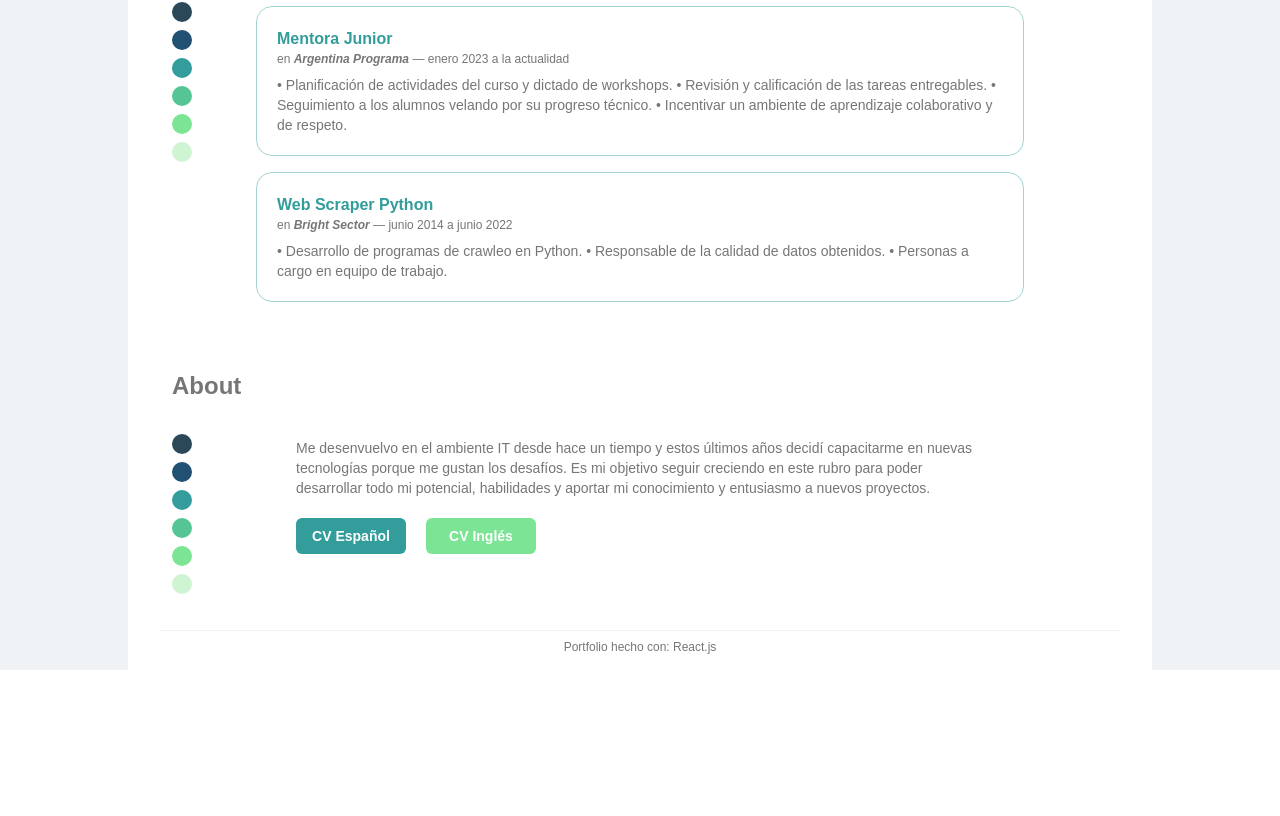
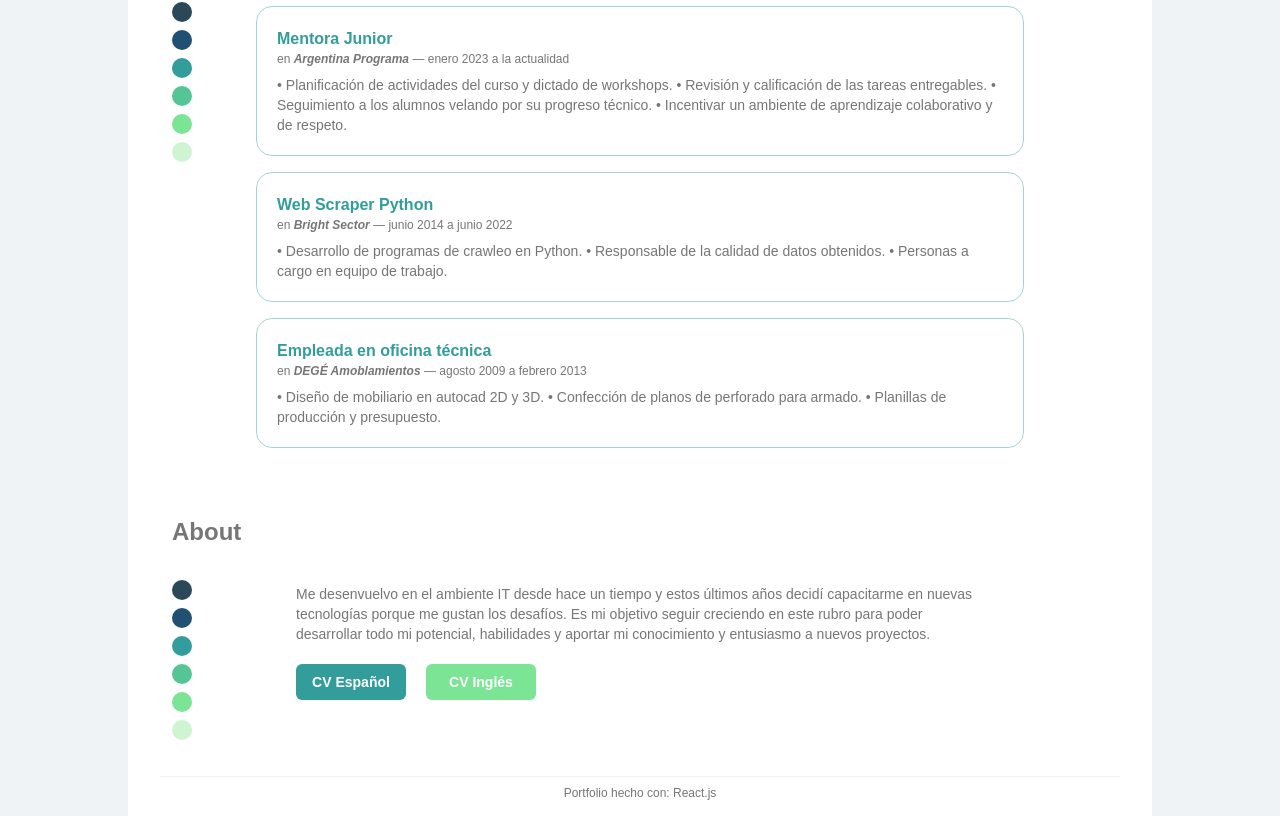
Before and after one commit to eugeniarossanigo/portfolio-eugenia-rossanigo, a React (Vite) app: page / in a window 1280 px wide. Shown: the part 1454-2270 px from the top of the page. Before the commit the page ends 2124 px from the top, so only its background shows below. Built offline with nearby package versions, Linux system fonts and the light colour scheme.

Commit message:
data added

```diff
--- a/src/data/jobs.js
+++ b/src/data/jobs.js
@@ -15,4 +15,12 @@ export const jobs = [
     "company": "Bright Sector",
     "description": "• Desarrollo de programas de crawleo en Python. • Responsable de la calidad de datos obtenidos. • Personas a cargo en equipo de trabajo."
   },
+  {
+    "id": 3,
+    "title": "Empleada en oficina técnica",
+    "datestart": "agosto 2009",
+    "datefinish": "febrero 2013",
+    "company": "DEGÉ Amoblamientos",
+    "description": "• Diseño de mobiliario en autocad 2D y 3D. • Confección de planos de perforado para armado. • Planillas de producción y presupuesto."
+  },
 ]
```
